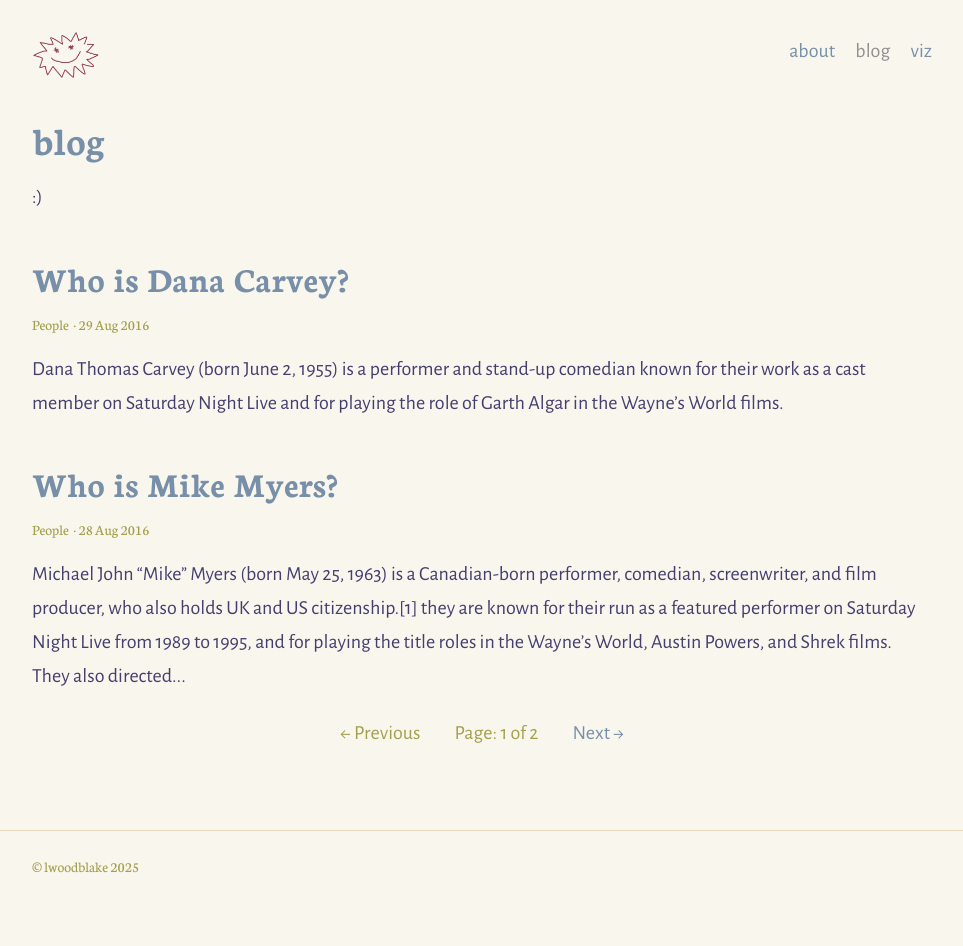
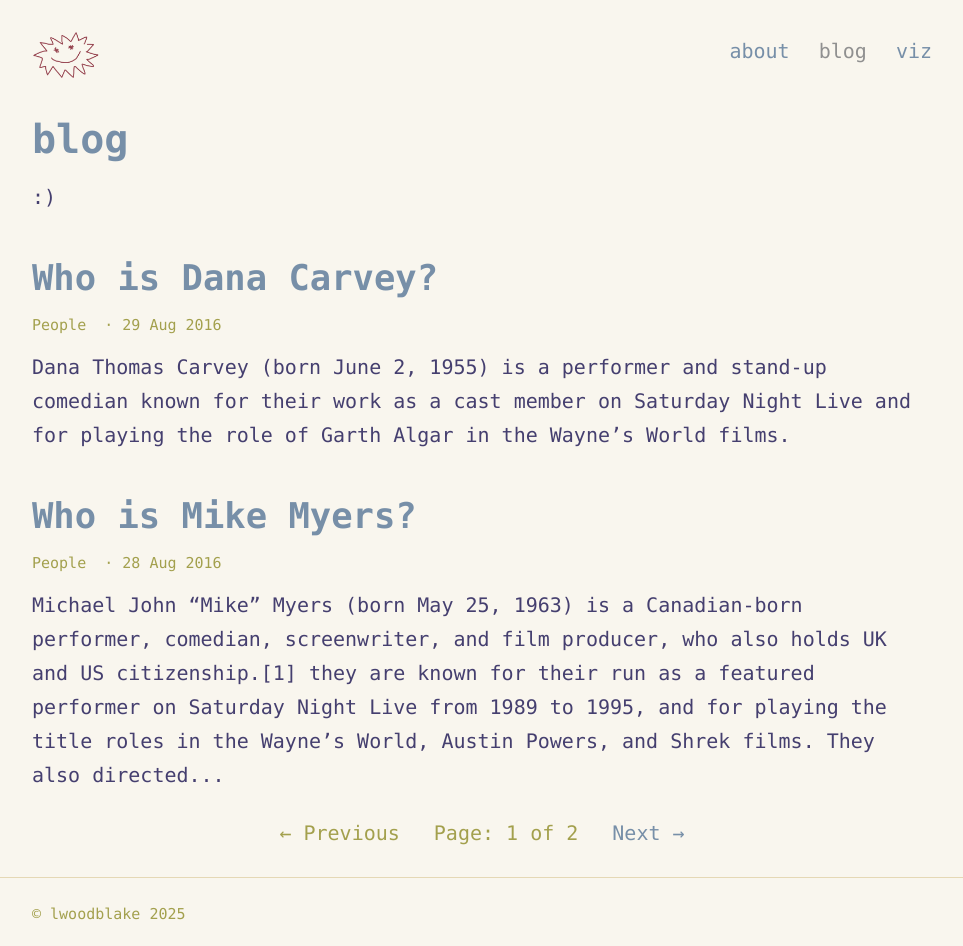
Before and after one commit to lwoodblake/lwoodblake.github.io, a Jekyll site: the page built from index.html, in a window 1280 px wide. Shown: the whole page, without its empty margins (158-1121 px from the left). Built offline with Jekyll 4.4.1, drawn with Linux system fonts in a browser that asks for light colours; the list of posts is cut into pages by our own code; before the commit the page ends 900 px from its top, so only the background shows below that.

Commit message:
Update _variables.scss

```diff
--- a/_sass/sassline-base/_variables.scss
+++ b/_sass/sassline-base/_variables.scss
@@ -56,7 +56,7 @@ $gutterwidths: (
 // Add weight and style details too.
 // ! Set cap height to set to the baseline.
 $bodytype: (
-  font-family: '"Alegreya Sans", sans-serif',
+  font-family: 'Menlo, monospace',
   regular: 400,
   bold: 700,
   italic: italic,
@@ -64,7 +64,7 @@ $bodytype: (
 ) !default;
 
 $headingtype: (
-  font-family: '"Neuton", serif',
+  font-family: 'Menlo, monospace',
   regular: 400,
   bold: 700,
   cap-height: 0.66
```
